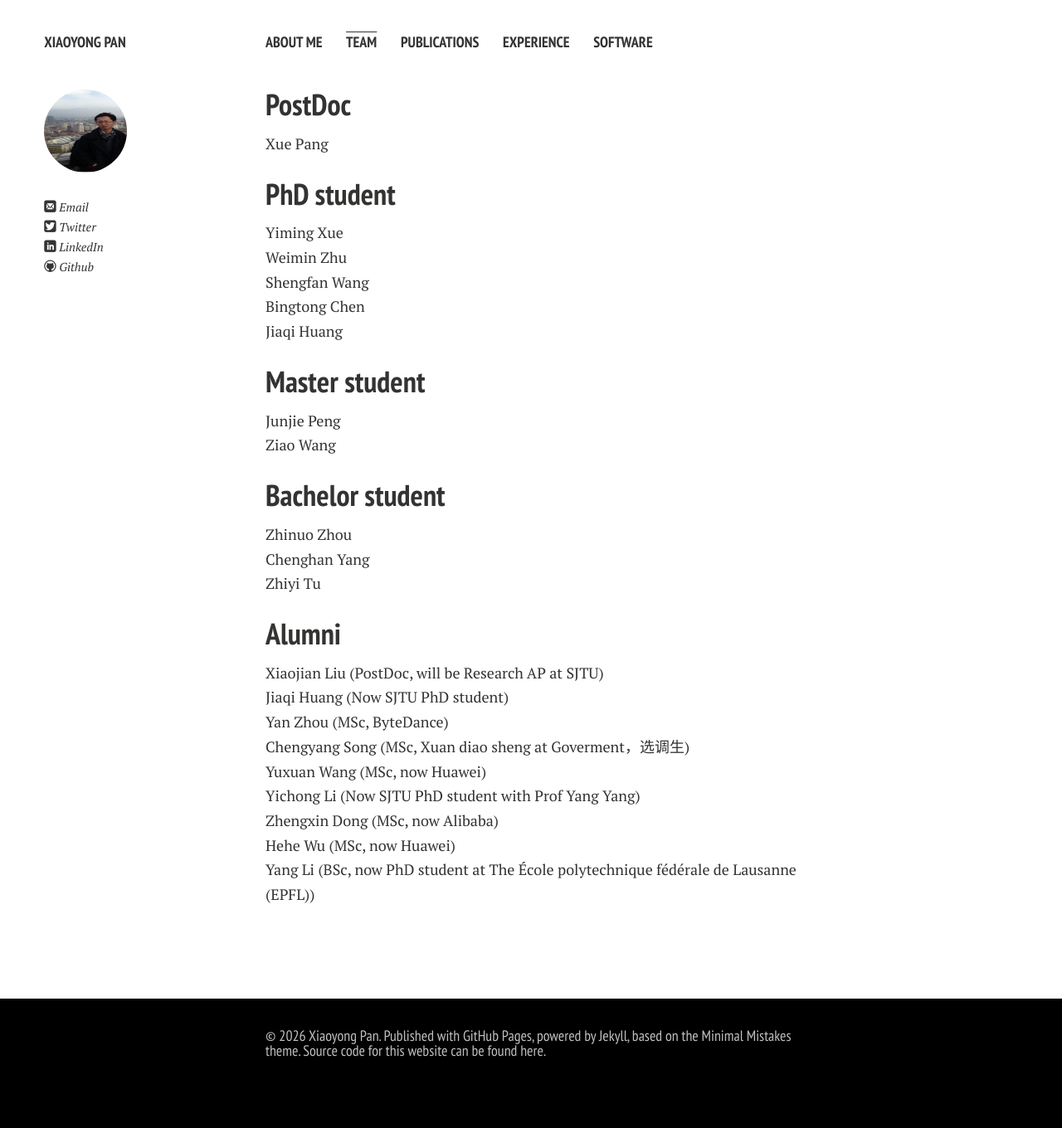
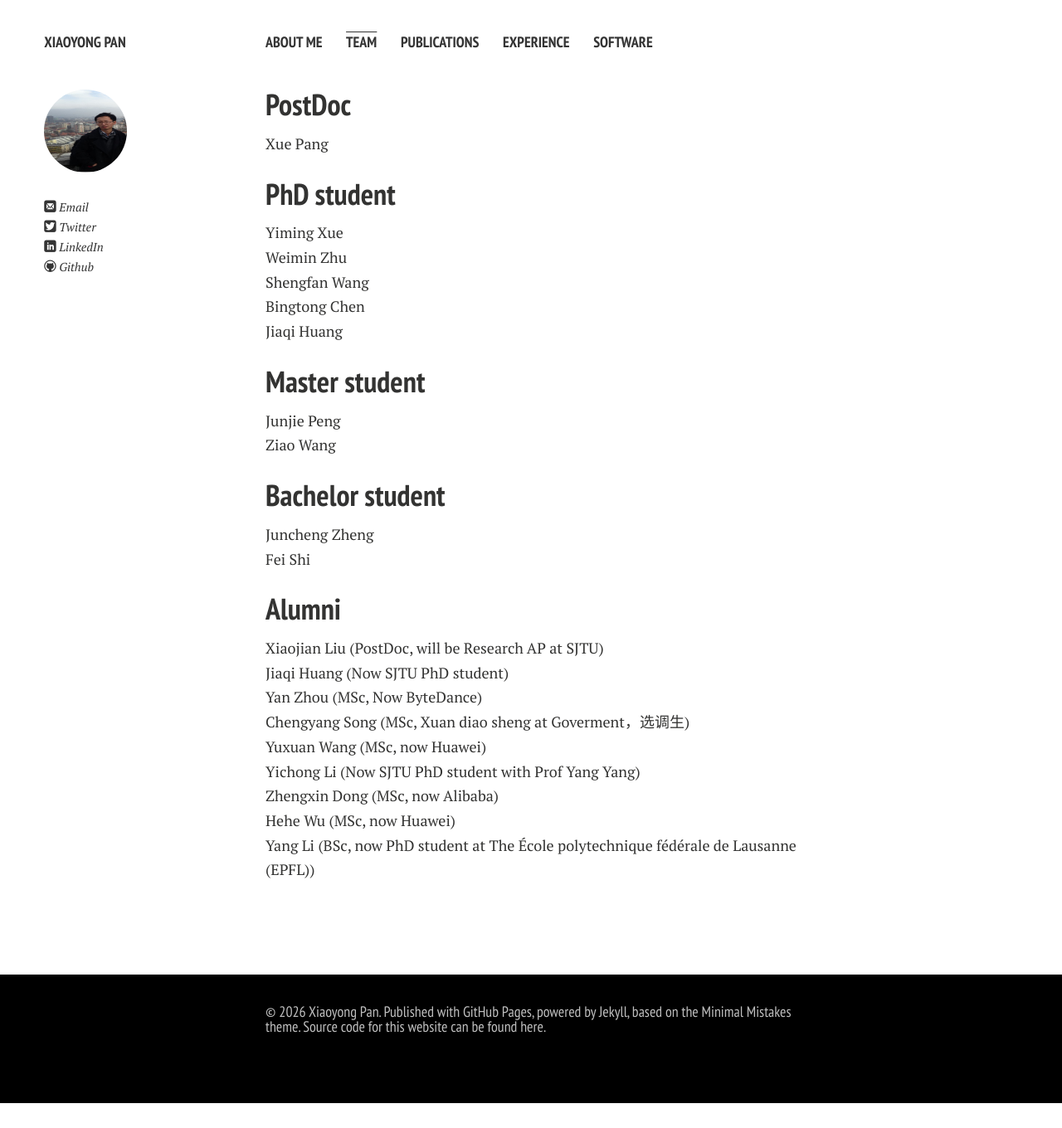
Before and after one commit to xypan1232/xypan1232.github.io, a Jekyll site: the page built from team.md, in a window 1280 px wide. Shown: the whole page at 83% size. Built offline with Jekyll 4.4.1, drawn with Linux system fonts in a browser that asks for light colours; nearby versions of some CDN libraries; Markdown is read by kramdown in place of the engine named in the settings; after the commit the page ends 1330 px from its top, so only the background shows below that.

Commit message:
Update team.md

```diff
--- a/team.md
+++ b/team.md
@@ -20,14 +20,13 @@ Junjie Peng <br>
 Ziao Wang <br>
 
 ## Bachelor student
-Zhinuo Zhou <br>
-Chenghan Yang <br>
-Zhiyi Tu<br>
+Juncheng Zheng <br>
+Fei Shi <br>
 
 ## Alumni
 Xiaojian Liu (PostDoc, will be Research AP at SJTU)<br>
 Jiaqi Huang (Now SJTU PhD student) <br>
-Yan Zhou  (MSc, ByteDance)<br>
+Yan Zhou  (MSc, Now ByteDance)<br>
 Chengyang Song (MSc, Xuan diao sheng at Goverment，选调生)<br>
 Yuxuan Wang (MSc, now Huawei) <br>
 Yichong Li (Now SJTU PhD student with Prof Yang Yang) <br>
```
